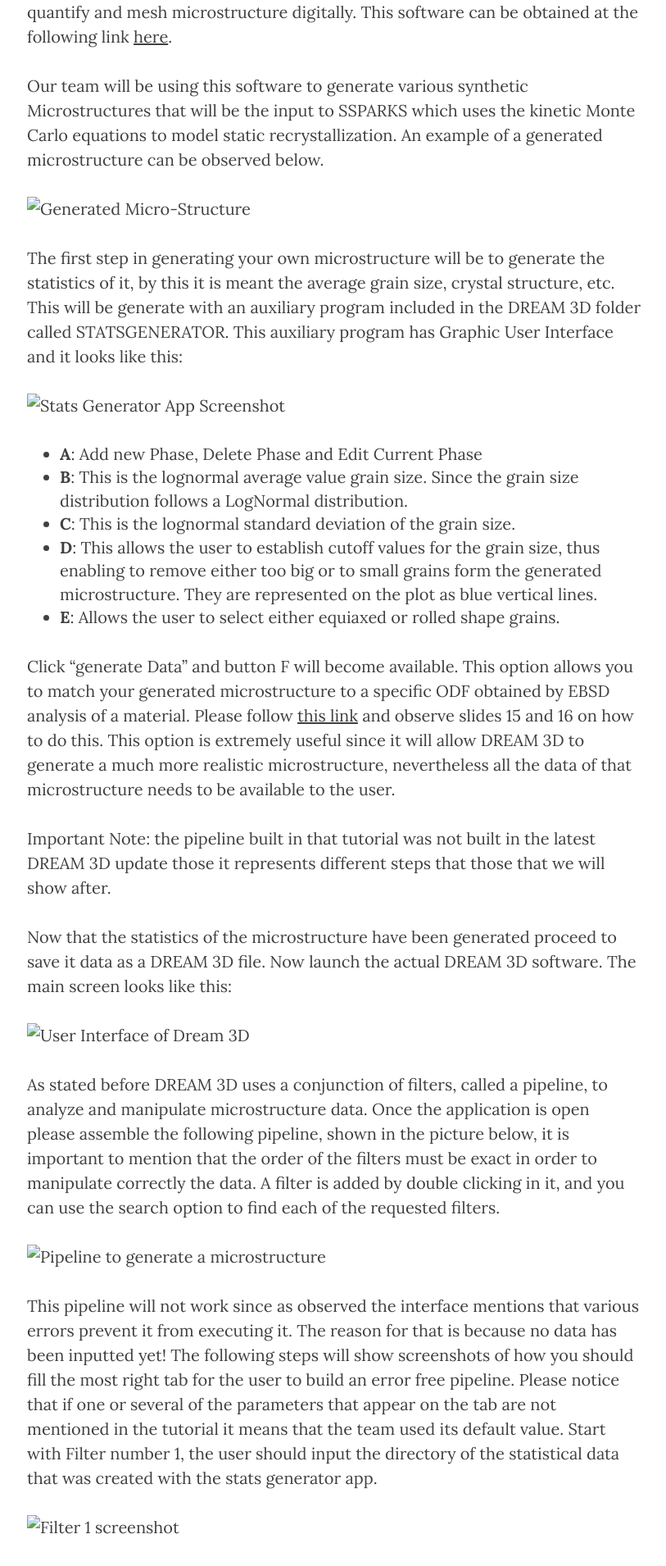
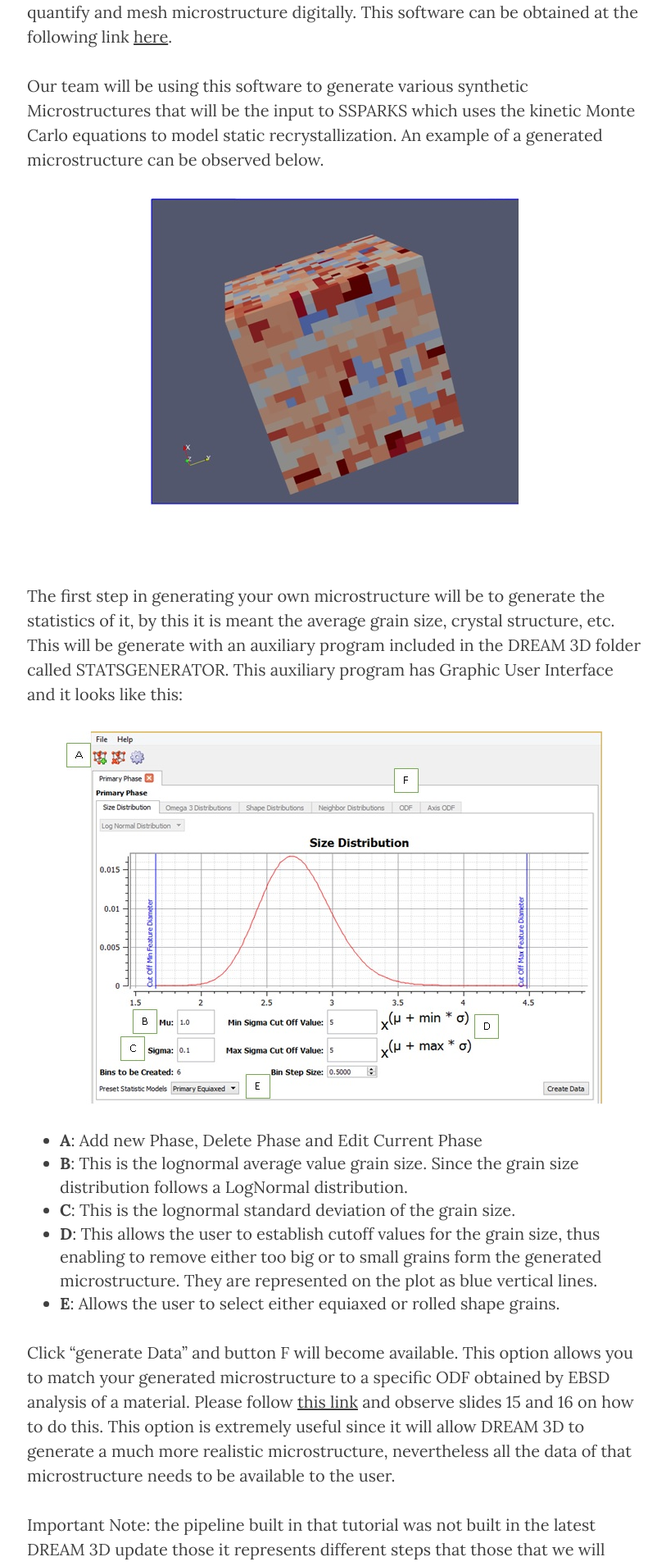
Before and after one commit to Materials-Informatics-Class-Fall2015/MIC-grain-growth, a Jekyll site: the page built from _posts/2015-08-29-microstructure-generation-using-dream-3d.md, in a window 1280 px wide. Shown: the part 734-2644 px from the top of the page at 82% size, without its empty margins (232-1045 px from the left). Built offline with Jekyll 4.4.1, drawn with Linux system fonts in a browser that asks for light colours; nearby versions of some CDN libraries; comment, search, counter and statistics services are not loaded.

Commit message:
Update 2015-08-29-microstructure-generation-using-dream-3d.md

```diff
--- a/_posts/2015-08-29-microstructure-generation-using-dream-3d.md
+++ b/_posts/2015-08-29-microstructure-generation-using-dream-3d.md
@@ -11,11 +11,11 @@ DREAM 3D is software that allows its users to generate, reconstruct, instantiate
 
 Our team will be using this software to generate various synthetic Microstructures that will be the input to SSPARKS which uses the kinetic Monte Carlo equations to model static recrystallization. An example of a generated microstructure can be observed below.
 
-![Generated Micro-Structure]({{ site.url }}/grain-growth/img/blogpostimages/bp1/image1.jpg)
+![Generated Micro-Structure]({{ site.url }}/MIC-grain-growth/img/blogpostimages/bp1/image1.jpg)
 
 The first step in generating your own microstructure will be to generate the statistics of it, by this it is meant the average grain size, crystal structure, etc. This will be generate with an auxiliary program included in the DREAM 3D folder called STATSGENERATOR. This auxiliary program has Graphic User Interface and it looks like this:
 
-![Stats Generator App Screenshot]({{ site.url }}\grain-growth\img\blogpostimages\bp1\image2.jpg)
+![Stats Generator App Screenshot]({{ site.url }}\MIC-grain-growth\img\blogpostimages\bp1\image2.jpg)
 
 * **A**: Add new Phase, Delete Phase and Edit Current Phase
 * **B**: This is the lognormal average value grain size. Since the grain size distribution follows a [LogNormal distribution](https://en.wikipedia.org/wiki/Log-normal_distribution).
@@ -29,15 +29,15 @@ Important Note: the pipeline built in that tutorial was not built in the latest
 
 Now that the statistics of the microstructure have been generated proceed to save it data as a DREAM 3D file. Now launch the actual DREAM 3D software. The main screen looks like this:
 
-![User Interface of Dream 3D]({{ site.url }}\grain-growth\img\blogpostimages\bp1\image3.jpg)
+![User Interface of Dream 3D]({{ site.url }}\MIC-grain-growth\img\blogpostimages\bp1\image3.jpg)
 
 As stated before DREAM 3D uses a conjunction of filters, called a pipeline, to analyze and manipulate microstructure data. Once the application is open please assemble the following pipeline, shown in the picture below, it is important to mention that the order of the filters must be exact in order to manipulate correctly the data. A filter is added by double clicking in it, and you can use the search option to find each of the requested filters.
 
-![Pipeline to generate a microstructure]({{ site.url }}\grain-growth\img\blogpostimages\bp1\image4.jpg)
+![Pipeline to generate a microstructure]({{ site.url }}\MIC-grain-growth\img\blogpostimages\bp1\image4.jpg)
 
 This pipeline will not work since as observed the interface mentions that various errors prevent it from executing it. The reason for that is because no data has been inputted yet! The following steps will show screenshots of how you should fill the most right tab for the user to build an error free pipeline. Please notice that if one or several of the parameters that appear on the tab are not mentioned in the tutorial it means that the team used its default value. Start with Filter number 1, the user should input the directory of the statistical data that was created with the stats generator app.
 
-![Filter 1 screenshot]({{ site.url }}\grain-growth\img\blogpostimages\bp1\image5.jpg)
+![Filter 1 screenshot]({{ site.url }}\MIC-grain-growth\img\blogpostimages\bp1\image5.jpg)
 
 Notice how right after you added the data filters 2, 3 and 4 are now error free.
 
@@ -49,15 +49,15 @@ Filter 4 allows the user to add periodic boundaries to the microstructure. This
 
 For Filter 5 please input the data to match the following screenshot:
 
-![Filter 5 Screenshot]({{ site.url }}\grain-growth\img\blogpostimages\bp1\image6.jpg)
+![Filter 5 Screenshot]({{ site.url }}\MIC-grain-growth\img\blogpostimages\bp1\image6.jpg)
 
 For Filter 6 please input the data to match the following screenshot:
 
-![Filter 6 Screenshot]({{ site.url }}\grain-growth\img\blogpostimages\bp1\image7.jpg)
+![Filter 6 Screenshot]({{ site.url }}\MIC-grain-growth\img\blogpostimages\bp1\image7.jpg)
 
 For Filter 7 please input the data to match the following screenshot:
 
-![Filter 7 Screenshot]({{ site.url }}\grain-growth\img\blogpostimages\bp1\image8.jpg)
+![Filter 7 Screenshot]({{ site.url }}\MIC-grain-growth\img\blogpostimages\bp1\image8.jpg)
 
 Filters 8 and 9 errors will disappear once an output path is added. If you want to see data in Paraview please check the “Write Xdmf file” check box.
 
```
